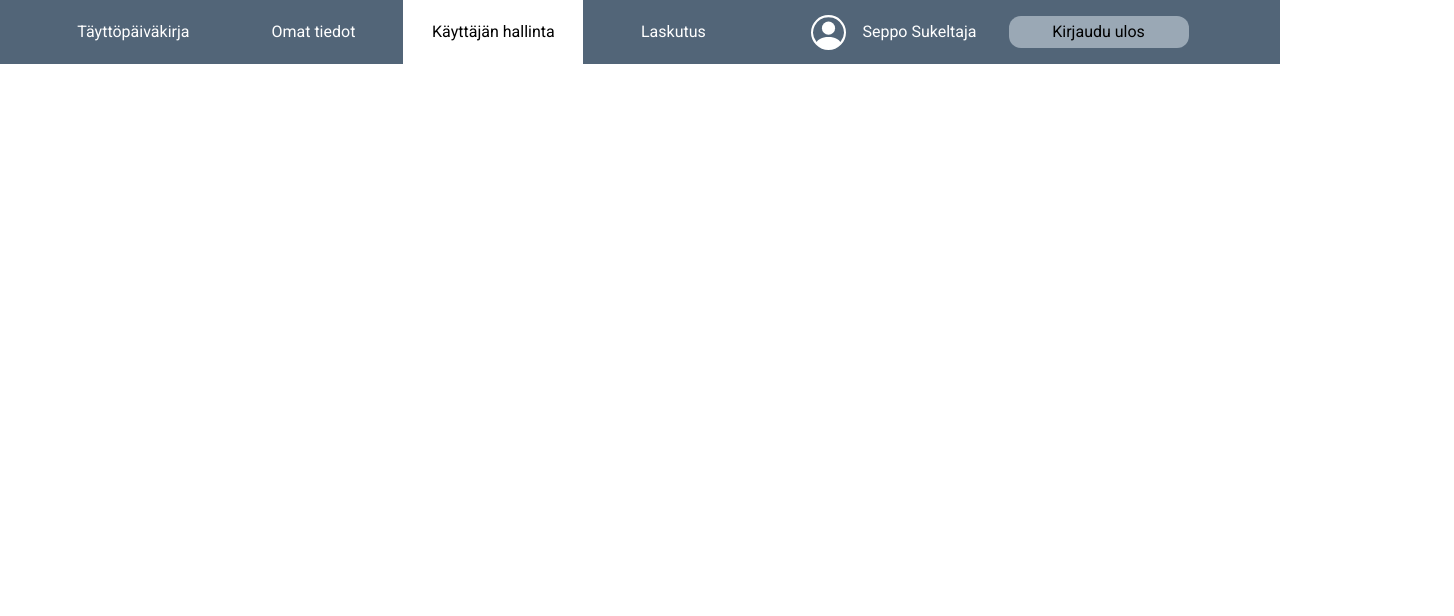
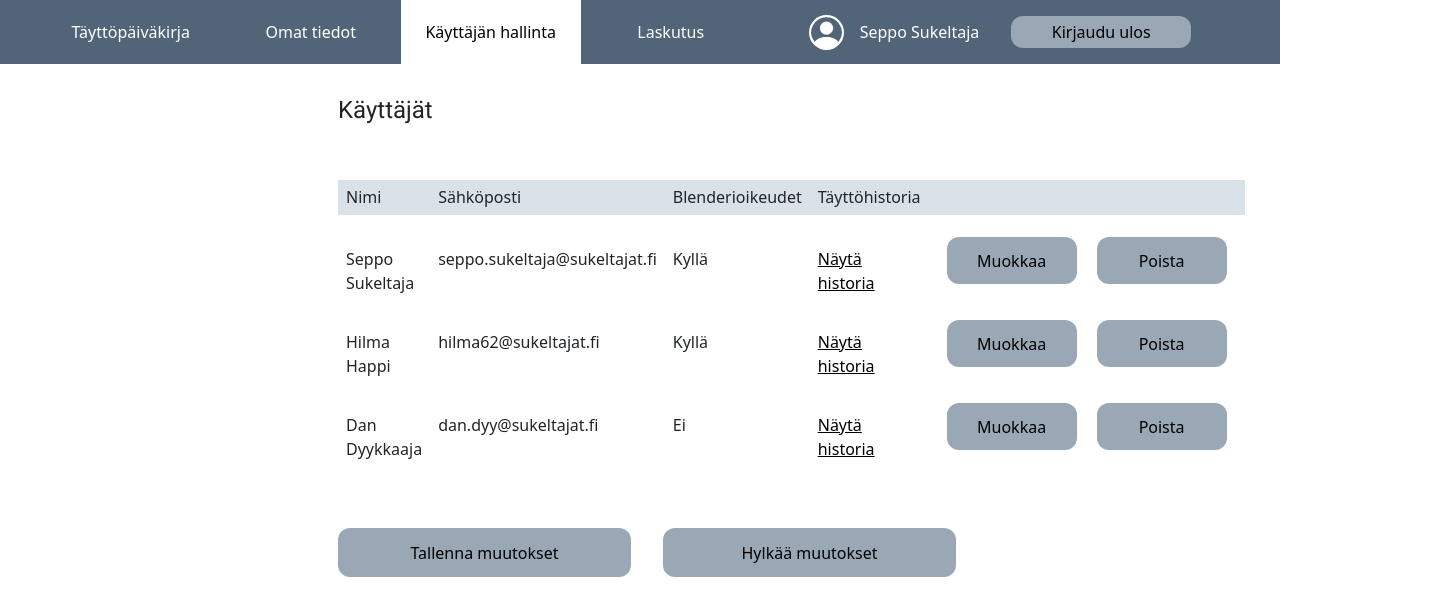
Before and after one commit to Tampereen-Urheilusukeltajat/Blenderi-UI, a React (Create React App) app: page /management in a window 1280 px wide. Shown: the top 616 px of the page, 1454 px wide, since content can reach past the window. Built offline with nearby package versions, Linux system fonts and the light colour scheme.

Commit message:
User management view (#6)

```diff
--- a/package.json
+++ b/package.json
@@ -29,8 +29,8 @@
     "build": "react-scripts build",
     "test": "react-scripts test",
     "eject": "react-scripts eject",
-    "lint": "eslint .",
-    "lint-fix": "eslint . --fix",
+    "lint": "eslint src",
+    "lint-fix": "eslint src --fix",
     "start-playwright": "npx playwright test",
     "test:playwright": "start-server-and-test start 3000 start-playwright",
     "enforce-style": "npx eslint src --max-warnings 0 && npx prettier -c ."
--- a/playwright.config.ts
+++ b/playwright.config.js
@@ -1,4 +1,3 @@
-import type { PlaywrightTestConfig } from '@playwright/test';
 import { devices } from '@playwright/test';
 
 /**
@@ -10,7 +9,7 @@ import { devices } from '@playwright/test';
 /**
  * See https://playwright.dev/docs/test-configuration.
  */
-const config: PlaywrightTestConfig = {
+const config = {
   testDir: './tests',
   /* Maximum time one test can run for. */
   timeout: 30 * 1000,
--- a/src/App.tsx
+++ b/src/App.tsx
@@ -2,6 +2,7 @@ import Container from 'react-bootstrap/Container';
 import { Routes, Route } from 'react-router-dom';
 import Home from './views/Home';
 import SignUp from './views/SignUp';
+import UserManagement from './views/UserManagement';
 import LogBook from './views/LogBook';
 import { Navbar } from './views/Navbar';
 
@@ -15,6 +16,7 @@ const App = (): JSX.Element => {
             <Route path="/" element={<Home />} />
             <Route path="register" element={<SignUp />} />
             <Route path="logbook" element={<LogBook />} />
+            <Route path="/management" element={<UserManagement />} />
           </Routes>
         </Container>
       </main>
--- /dev/null
+++ b/src/components/UserManagementTable.tsx
@@ -0,0 +1,69 @@
+import React, { useState } from 'react';
+import Table from 'react-bootstrap/Table';
+import Button from 'react-bootstrap/Button';
+
+export const UserManagementTable = (): JSX.Element => {
+  // eslint-disable-next-line @typescript-eslint/no-unused-vars
+  const [users, setUsers] = useState([
+    {
+      id: 'esimerkkiID',
+      email: 'seppo.sukeltaja@sukeltajat.fi',
+      forename: 'Seppo',
+      surname: 'Sukeltaja',
+      isAdmin: false,
+      isBlender: true,
+    },
+    {
+      id: 'esimerkkiID2',
+      email: 'hilma62@sukeltajat.fi',
+      forename: 'Hilma',
+      surname: 'Happi',
+      isAdmin: true,
+      isBlender: true,
+    },
+    {
+      id: 'esimerkkiID3',
+      email: 'dan.dyy@sukeltajat.fi',
+      forename: 'Dan',
+      surname: 'Dyykkaaja',
+      isAdmin: true,
+      isBlender: false,
+    },
+  ]);
+
+  return (
+    <div id="userManagementTableRoot">
+      <Table borderless id="userTable">
+        <thead id="userTableHead">
+          <tr>
+            <th>Nimi</th>
+            <th>Sähköposti</th>
+            <th>Blenderioikeudet</th>
+            <th>Täyttöhistoria</th>
+            <th></th>
+          </tr>
+        </thead>
+        <tbody id="userTableBody">
+          {users.map((user) => (
+            <tr key={user.id}>
+              <td>
+                {user.forename} {user.surname}
+              </td>
+              <td>{user.email}</td>
+              <td>{user.isBlender ? 'Kyllä' : 'Ei'}</td>
+              <td>
+                <a href="">Näytä historia</a>
+              </td>
+              <td>
+                <div id="btnHolder">
+                  <Button className="userTableBtn">Muokkaa</Button>
+                  <Button className="userTableBtn">Poista</Button>
+                </div>
+              </td>
+            </tr>
+          ))}
+        </tbody>
+      </Table>
+    </div>
+  );
+};
--- a/src/index.css
+++ b/src/index.css
@@ -1,8 +1,7 @@
 body {
   margin: 0;
-  font-family: 'Roboto', -apple-system, BlinkMacSystemFont, 'Segoe UI', 'Roboto',
-    'Oxygen', 'Ubuntu', 'Cantarell', 'Fira Sans', 'Droid Sans', 'Helvetica Neue',
-    sans-serif;
+  font-family: 'Roboto' -apple-system BlinkMacSystemFont 'Segoe UI' 'Roboto' 'Oxygen'
+    'Ubuntu' 'Cantarell' 'Fira Sans' 'Droid Sans' 'Helvetica Neue' sans-serif;
   -webkit-font-smoothing: antialiased;
   -moz-osx-font-smoothing: grayscale;
 }
@@ -16,8 +15,7 @@ input {
 }
 
 code {
-  font-family: source-code-pro, Menlo, Monaco, Consolas, 'Courier New',
-    monospace;
+  font-family: source-code-pro Menlo Monaco Consolas 'Courier New' monospace;
 }
 
 #signInContainer {
@@ -58,3 +56,13 @@ code {
   justify-content: center;
   width: 100%;
 }
+
+h1 {
+  font-family: 'Roboto';
+  font-style: normal;
+  font-weight: 400;
+  font-size: 24px;
+  line-height: 28px;
+}
+
+/*# sourceMappingURL=index.css.map */
--- a/src/index.sass
+++ b/src/index.sass
@@ -48,3 +48,10 @@ code
   align-items: center
   justify-content: center
   width: 100%
+
+h1
+  font-family: 'Roboto'
+  font-style: normal
+  font-weight: 400
+  font-size: 24px
+  line-height: 28px
--- /dev/null
+++ b/src/styles/UserManagement/UserManagement.css
@@ -0,0 +1,61 @@
+#userManagementRoot {
+  position: relative;
+  top: 2em;
+  left: 20vw;
+  display: flex;
+  flex-direction: column;
+  align-items: flex-start;
+  gap: 3em;
+}
+#userManagementRoot button {
+  background: #9aa8b5;
+  color: #000000;
+  border-radius: 12px;
+  border: 0px;
+}
+#userManagementRoot #userHeading {
+  width: 95px;
+  height: 28px;
+}
+#userManagementRoot #userManagementTableRoot {
+  width: 64vw;
+}
+#userManagementRoot #userManagementTableRoot #userTableHead {
+  background-color: #d9e1e9;
+  width: 1230px;
+  height: 35px;
+}
+#userManagementRoot #userManagementTableRoot #userTableHead th {
+  font-style: normal;
+  font-weight: 400;
+  font-size: 16px;
+  line-height: 19px;
+}
+#userManagementRoot #userManagementTableRoot #userTableBody {
+  position: relative;
+  top: 24px;
+}
+#userManagementRoot #userManagementTableRoot #userTableBody div {
+  display: flex;
+  flex-direction: row;
+  justify-content: flex-start;
+}
+#userManagementRoot #userManagementTableRoot #userTableBody div .userTableBtn {
+  position: relative;
+  top: -20px;
+  margin: 10px;
+  width: 130px;
+  height: 47px;
+}
+#userManagementRoot #saveChangesBtn {
+  width: 293px;
+  height: 49px;
+}
+#userManagementRoot #cancelChangesBtn {
+  width: 293px;
+  height: 49px;
+  position: relative;
+  left: 2em;
+}
+
+/*# sourceMappingURL=UserManagement.css.map */
--- /dev/null
+++ b/src/styles/UserManagement/UserManagement.sass
@@ -0,0 +1,52 @@
+$tableHeadColor: #D9E1E9
+$black: #000000
+$userManagementBtnColor: #9AA8B5
+
+#userManagementRoot
+  position: relative
+  top: 2em
+  left: 20vw
+  display: flex
+  flex-direction: column
+  align-items: flex-start
+  gap: 3em
+  button
+    background: $userManagementBtnColor
+    color: $black
+    border-radius: 12px
+    border: 0px
+  #userHeading
+    width: 95px
+    height: 28px
+  #userManagementTableRoot
+    width: 64vw
+    #userTableHead
+      background-color: $tableHeadColor
+      width: 1230px
+      height: 35px
+      th
+        font-style: normal
+        font-weight: 400
+        font-size: 16px
+        line-height: 19px
+    #userTableBody
+      position: relative
+      top: 24px
+      div
+        display: flex
+        flex-direction: row
+        justify-content: flex-start
+        .userTableBtn
+          position: relative
+          top: -20px
+          margin: 10px
+          width: 130px
+          height: 47px
+  #saveChangesBtn
+    width: 293px
+    height: 49px
+  #cancelChangesBtn
+    width: 293px
+    height: 49px
+    position: relative
+    left: 2em
--- /dev/null
+++ b/src/views/UserManagement.tsx
@@ -0,0 +1,23 @@
+import { UserManagementTable } from '../components/UserManagementTable';
+import { Button } from 'react-bootstrap';
+import '../styles/UserManagement/UserManagement.css';
+
+// TODO: Hae käyttäjät API:sta
+// TODO: Tee dialogi muutosten tallentamiselle
+// TODO: Tee dialogi muutosten tekemiselle
+// TODO: Toteuta historian näyttäminen
+// TODO: Toteuta poisto nappula
+const UserManagement = (): JSX.Element => {
+  return (
+    <div id="userManagementRoot">
+      <h1 id="userHeading">Käyttäjät</h1>
+      <UserManagementTable />
+      <div>
+        <Button id="saveChangesBtn">Tallenna muutokset</Button>
+        <Button id="cancelChangesBtn">Hylkää muutokset</Button>
+      </div>
+    </div>
+  );
+};
+
+export default UserManagement;
```
Also changed, not shown: .eslintrc.js, 2 other files (tests, documents, lock files or other folders).
